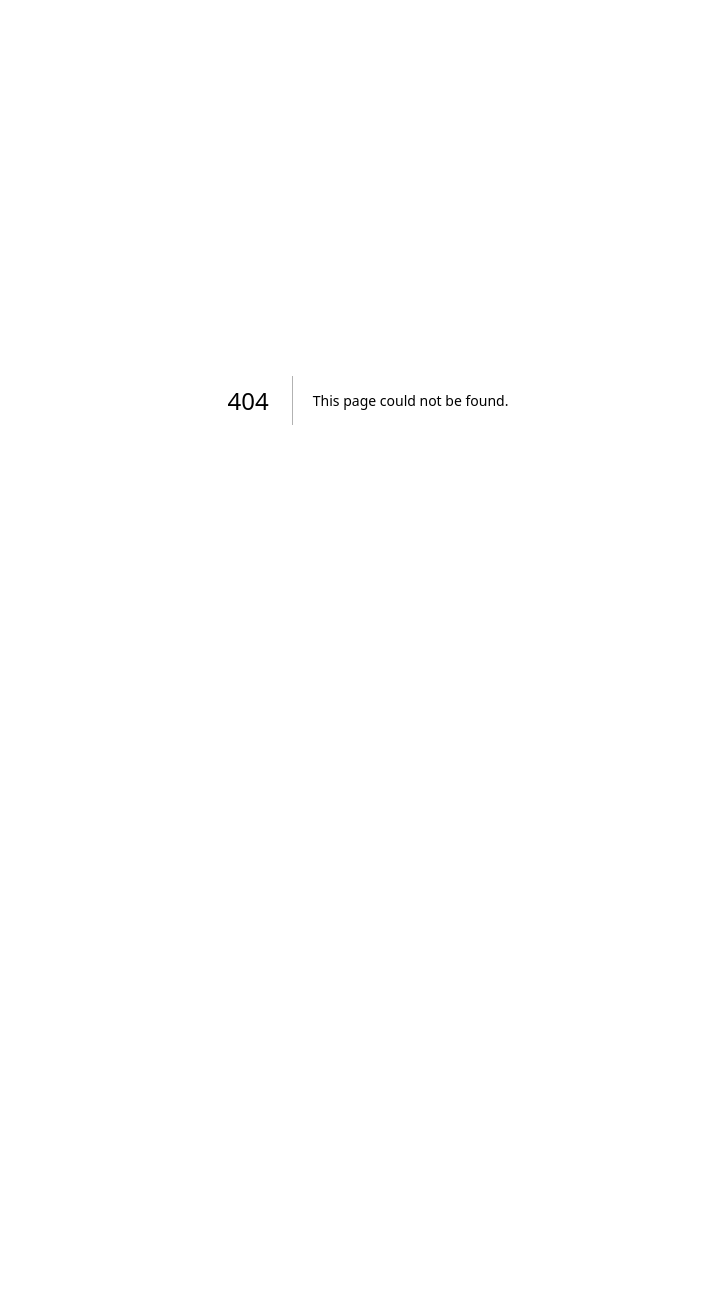
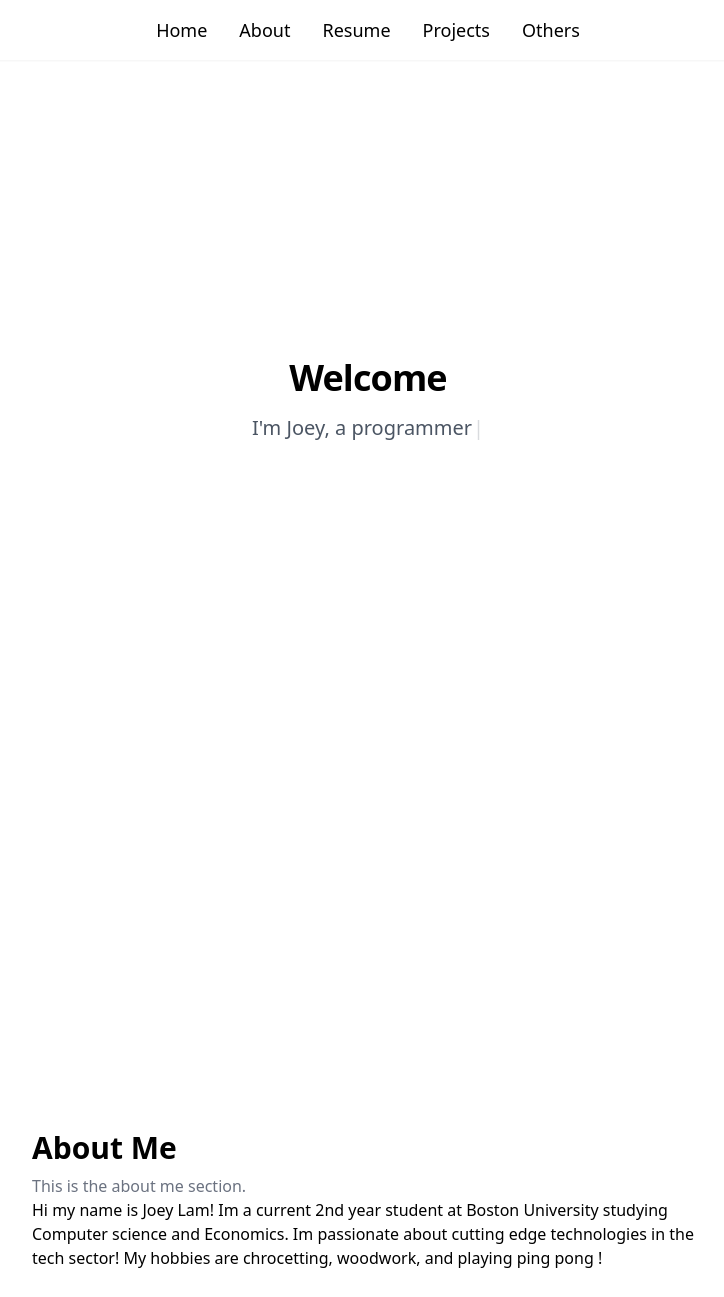
Before and after one commit to joeulam/personal-web-2, a Next.js app: page /new in a window 1280 px wide. Before the commit this address had no page. Shown: the top 1297 px of the page, without its empty margins (272-996 px from the left). Before the commit the page ends 800 px from the top, so only its background shows below. Built offline with nearby package versions, Linux system fonts and the light colour scheme.

Commit message:
Working on new site

```diff
--- a/app/globals.css
+++ b/app/globals.css
@@ -5,6 +5,7 @@
   display: none;
 }
 *{
+  margin: 0;
   scroll-behavior:smooth
 }
 
@@ -64,6 +65,10 @@
   background-repeat:no-repeat;
   background-size:100vw 100vh;
   background-attachment:fixed;
+  position: absolute;
+  width: 100vw;
+  height: 120vh;
+  z-index: -1;
 }
 
 .Socials{
@@ -222,3 +227,26 @@
 .algo{
   height: 100%;
 }
+
+
+@media screen and (max-width: 900px){
+  html{
+    width: 100vw;
+  }
+  hr{
+    margin: 0;
+    padding: 0;
+    width: 100%;
+  }
+  .header{
+    width: 100vw;
+  }
+  .bgim{
+    width: 100vw;
+    height: 100vh;
+    z-index: -1;
+  }
+  .blocks{
+    width: 100vw;
+  }
+}
--- /dev/null
+++ b/app/new/page.tsx
@@ -0,0 +1,110 @@
+"use client";
+import { Analytics } from "@vercel/analytics/react";
+import { SpeedInsights } from "@vercel/speed-insights/next";
+import Typewriter from "typewriter-effect";
+import { Card, List } from "antd";
+import { data, experience } from "../project";
+
+export default function Home() {
+  return (
+    <main className="min-h-screen bg-white text-black flex flex-col items-center px-8 font-sans">
+      <SpeedInsights />
+      <Analytics />
+
+      {/* Navigation - Clean & Minimal */}
+      <nav className="fixed top-0 left-0 w-full bg-white shadow-sm">
+        <ul className="flex justify-center space-x-8 py-4 text-lg font-medium">
+          {["Home", "About", "Resume", "Projects", "Others"].map((item) => (
+            <li key={item}>
+              <a className="hover:text-gray-500 transition duration-200 cursor-pointer">
+                {item}
+              </a>
+            </li>
+          ))}
+        </ul>
+      </nav>
+
+      {/* Hero Section */}
+      <section className="h-screen flex flex-col justify-center text-center">
+        <h2 className="text-4xl font-bold mb-4 tracking-tight">Welcome</h2>
+        <h3 className="text-xl font-light text-gray-600">
+          <Typewriter
+            options={{
+              loop: true,
+              delay: 60,
+            }}
+            onInit={(typewriter) => {
+              typewriter
+                .typeString("I'm Joey, a ")
+                .pauseFor(500)
+                .typeString("student")
+                .pauseFor(2500)
+                .deleteChars(7)
+                .typeString("programmer")
+                .pauseFor(2500)
+                .deleteChars(10)
+                .typeString("engineer")
+                .pauseFor(2500)
+                .deleteChars(8)
+                .start();
+            }}
+          />
+        </h3>
+      </section>
+
+      <section className="h-screen flex flex-col justify-center max-w-2xl w-full">
+        <h2 className="text-3xl font-semibold">About Me</h2>
+        <p className="mt-2 text-gray-500">{`This is the about me section.`}</p>
+        <div>
+          <h3>
+            Hi my name is Joey Lam! Im a current 2nd year student at Boston
+            University studying Computer science and Economics. Im passionate
+            about cutting edge technologies in the tech sector! My hobbies are
+            chrocetting, woodwork, and playing ping pong !
+          </h3>
+        </div>
+      </section>
+
+      <section className="h-screen flex flex-col justify-center max-w-2xl w-full">
+        <h2 className="text-3xl font-semibold">Resume</h2>
+        <p className="mt-2 text-gray-500">{`This is the resume section.`}</p>
+        <div>
+          {experience.map((job) => (
+            <Card className="mt-10" title={job.companyTitle} extra={job.date}>
+              <p className="font-medium">Job Title: {job.jobTitle}</p>
+              <h5 className="font-medium mt-2">Responsibilities:</h5>
+              <ul className="list-disc list-inside text-gray-700 mt-1">
+                {job.responsibility.map((item, index) => (
+                  <li key={index}>{item}</li>
+                ))}
+              </ul>
+            </Card>
+          ))}
+        </div>
+      </section>
+
+      {/* Projects Section - Notion-Style */}
+      <section className="h-screen flex flex-col justify-center max-w-2xl w-full">
+        <h2 className="text-3xl font-semibold mb-6">Projects</h2>
+        <List
+          grid={{
+            gutter: 16,
+            xs: 1,
+            sm: 2,
+            md: 3,
+            lg: 3,
+          }}
+          dataSource={data}
+          renderItem={(item) => (
+            <List.Item>
+              <Card className="bg-white border border-gray-200 shadow-none text-black p-6">
+                <h3 className="font-medium">{item.title}</h3>
+                {/* <p className="text-gray-600">{item.description}</p> */}
+              </Card>
+            </List.Item>
+          )}
+        />
+      </section>
+    </main>
+  );
+}
--- a/app/page.tsx
+++ b/app/page.tsx
@@ -18,36 +18,27 @@ import { Analytics } from '@vercel/analytics/react';
 
 
 
-export default function Home() {
+export default function old() {
   return (
-    <main className='bgim'>
+    <main>
       <SpeedInsights />
       <Analytics />
-
-      {/* Navbar */}
-      <div className="stickys py-3">
-        <div className="header flex justify-center">
-          <ul className="flex flex-wrap justify-center items-center gap-4 sm:gap-6 text-sm sm:text-lg text-white">
-            {[
-              { name: "Home", link: "#Mids" },
-              { name: "About", link: "#About" },
-              { name: "Resume", link: "#Resume" },
-              { name: "Projects", link: "#Projects" },
-              { name: "Github", link: "https://github.com/joeulam" },
-            ].map((item, index) => (
-              <li key={index}>
-                <a href={item.link} className="hover:text-blue-400 hover:transition 2s">
-                  {item.name}
-                </a>
-              </li>
-            ))}
+      <div className='bgim'>
+      </div>
+      <div className="stickys">
+        <div className="header grid">
+          <ul className=''>
+            <li className='mx-2 sm:mx-5'><a href="#Mids">Home</a></li>
+            <li className='mx-2 sm:mx-5'><a href="#About">About</a></li>
+            <li className='mx-2 sm:mx-5'><a href="#Resume">Resume</a></li>
+            <li className='mx-2 sm:mx-5'><a href="#Projects">Projects</a></li>
+            <li className='mx-2 sm:mx-5'><a href='https://github.com/joeulam'>Github</a></li>
           </ul>
         </div>
-        <hr className="w-1/2 mx-auto" />
+        <hr className='sm:w-{100%} w-1/2 lg:w-{20vw}' />
       </div>
 
       <div className='blocks'>
-        <div className=''>
           <div id="Mids">
             <h1 className="text-center pt-[30vh] block text-[#fdf0d5] text-[48px] lg:text-[64px]">Joey Lam</h1>
           </div>
@@ -114,7 +105,7 @@ export default function Home() {
             </div>
           </div>
 
-          <div className='arrowdiv pt-[-10vh]'>
+          <div className='arrowdiv '>
             <a href='#About'>
               <ExpandCircleDownIcon className="duration-700"
                 sx={{
@@ -131,7 +122,6 @@ export default function Home() {
                 }
               />
             </a>
-          </div>
         </div>
       </div>
 
--- /dev/null
+++ b/app/project.ts
@@ -0,0 +1,61 @@
+import { title } from "process";
+
+export const data = [
+  {
+    title: 'Title 1',
+  },
+  {
+    title: 'Title 2',
+  },
+  {
+    title: 'Title 3',
+  },
+  {
+    title: 'Title 4',
+  },
+  {
+    title: 'Title 5',
+  },
+  {
+    title: 'Title 6',
+  },
+];
+
+export const experience = [
+  {
+    companyTitle: 'The Andrew Mellon Foundation',
+    jobTitle: 'Consultant',
+    date:'10/2024 - Present',
+    responsibility: [
+      'Developed and integrated internal taxonomy tree',
+    ]
+  },
+  {
+    companyTitle: 'The Andrew Mellon Foundation',
+    date:'06/2024 - 08/2024',
+    jobTitle: 'IT Intern',
+    responsibility: [
+      "Developed and integrated 5 API endpoints into Mellon's backend API to facilitate seamless data synchronization with a custom migration application, integrating data from Fluxx, Contentful, and a proprietary database.",
+      "Designed and implemented a custom internal tool that enables communication teams to independently sync data, reducing dependency on the IT team for synchronization tasks.",
+      "Developed an internal tool allowing data migration from Fluxx to Contentful in Mellon custom middleware.",
+      "Optimized grant migration processes, resulting in an 18% reduction in data transfer time.",
+    ]
+  },
+  {
+    companyTitle: 'Boston University',
+    jobTitle: 'Consultant',
+    date:'10/2024 - Present',
+    responsibility: [
+      'Developed and integrated internal taxonomy tree',
+    ]
+  },
+  {
+    companyTitle: 'The Andrew Mellon Foundation',
+    jobTitle: 'Consultant',
+    date:'10/2024 - Present',
+    responsibility: [
+      'Developed and integrated internal taxonomy tree',
+    ]
+  },
+
+]
--- a/app/semiMobile.tsx
+++ b/app/semiMobile.tsx
@@ -20,7 +20,7 @@ export default function Home() {
       <Analytics />
 
       {/* Navbar */}
-      <div className="stickys bg-[#1b263b] py-3">
+      <div className="stickys bg-[#1b263b]">
         <div className="header flex justify-center">
           <ul className="flex flex-wrap justify-center items-center gap-4 sm:gap-6 text-sm sm:text-lg text-white">
             {[
@@ -79,7 +79,7 @@ export default function Home() {
       </div>
 
       {/* About Section */}
-      <div id="About" className="bg-[#03071e] py-20 text-white text-center">
+      <div id="About" className="bg-[#03071e] text-white text-center">
         <h1 className="text-2xl sm:text-3xl mb-10">About Me</h1>
         <div className="flex flex-col items-center">
           <Avatar src="/IMG_2811.jpg" sx={{ width: 100, height: 100 }} />
--- a/package.json
+++ b/package.json
@@ -17,9 +17,11 @@
     "@mui/material-next": "^6.0.0-alpha.115",
     "@vercel/analytics": "^1.1.1",
     "@vercel/speed-insights": "^1.0.2",
+    "antd": "^5.24.0",
     "next": "14.0.4",
     "react": "^18",
-    "react-dom": "^18"
+    "react-dom": "^18",
+    "typewriter-effect": "^2.21.0"
   },
   "devDependencies": {
     "@types/node": "^20",
```
Also changed, not shown: 1 other file (tests, documents, lock files or other folders).
